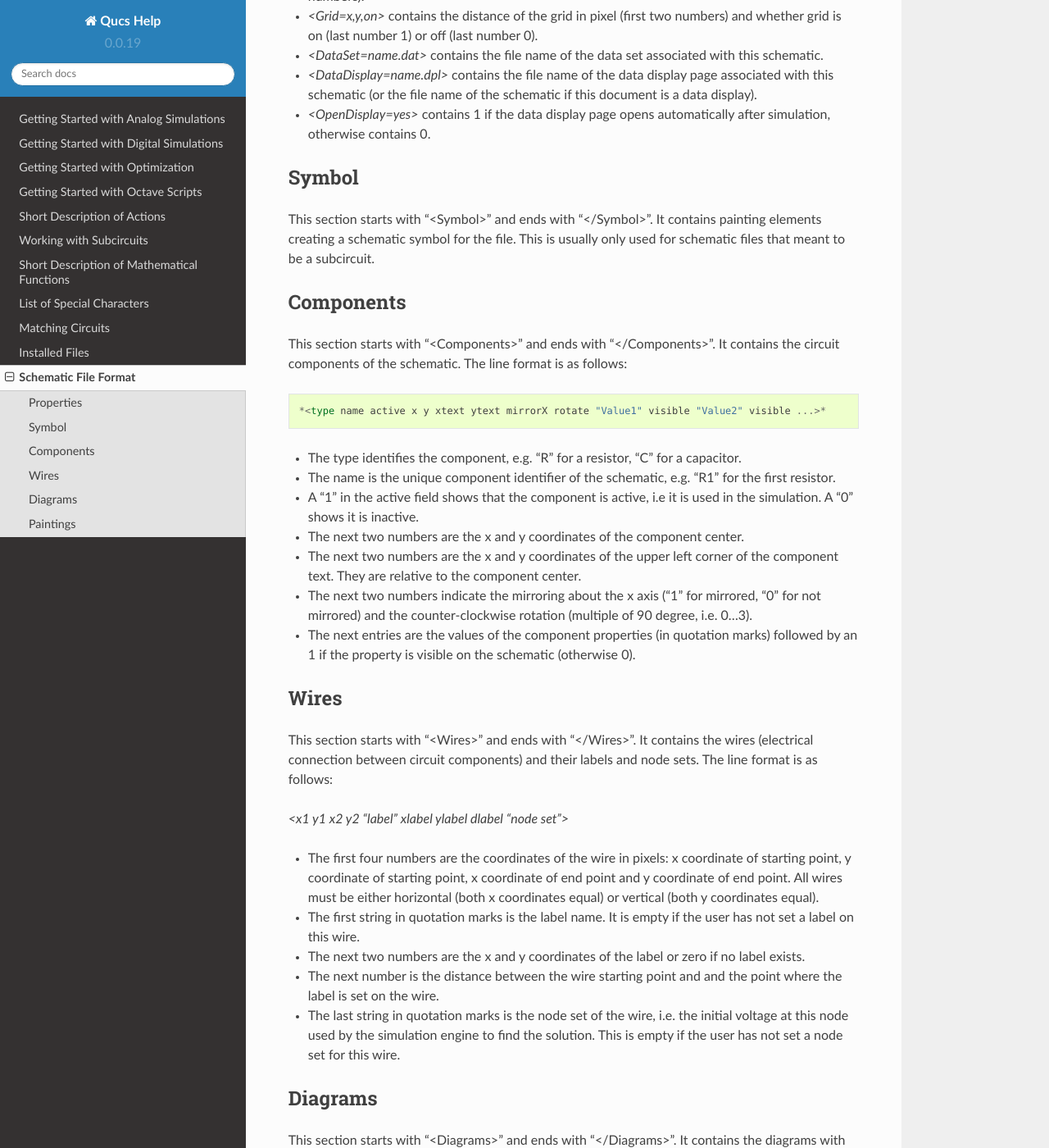
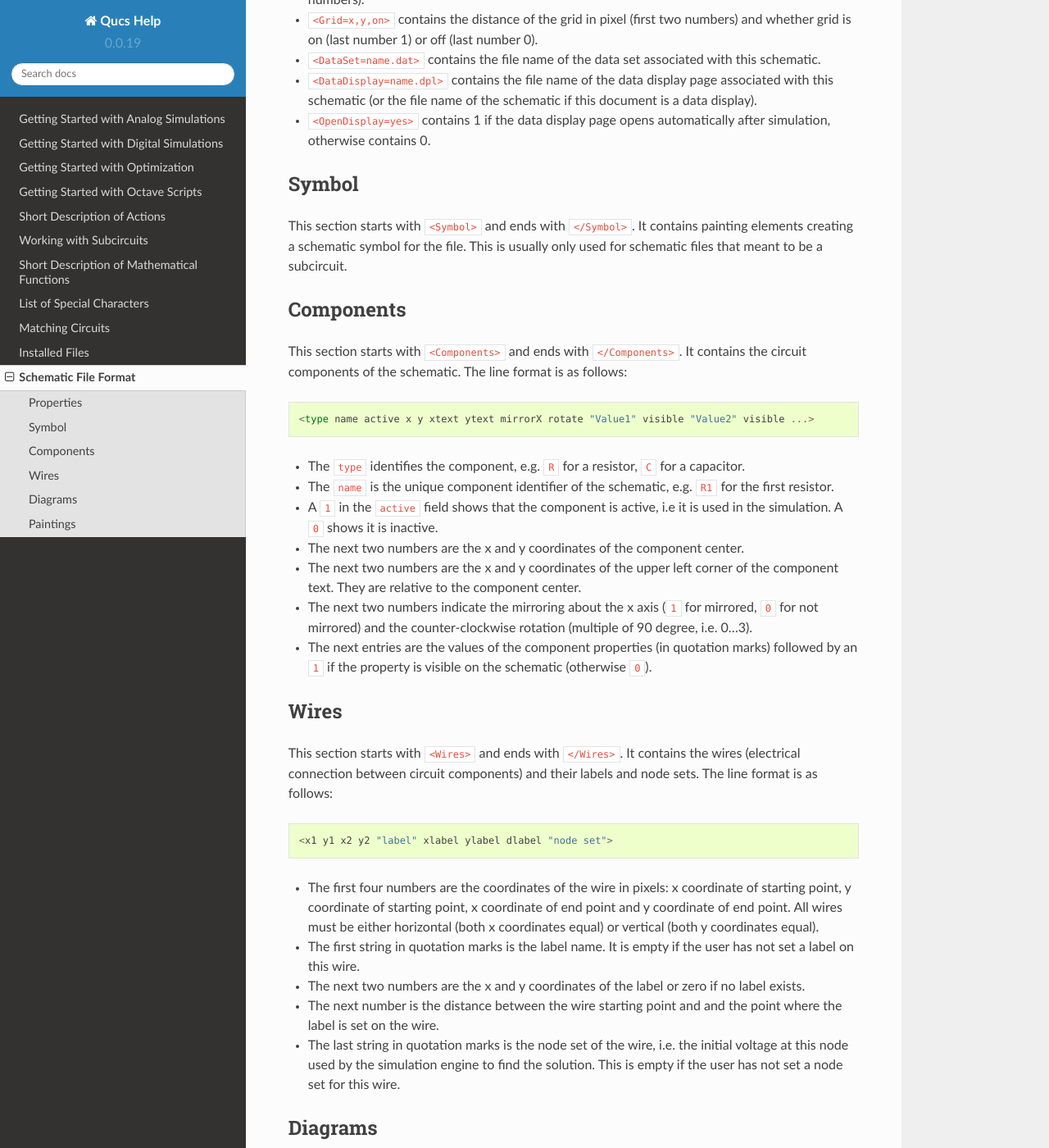
Before and after one commit to Qucs/qucs-help, a Sphinx documentation site: the page built from source/internal.rst, in a window 1280 px wide and 1400 px high, scrolled down 973 px. Shown: the whole window at 82% size. Built offline with Sphinx 7.4.7 and the Read the Docs theme 2.0.0, drawn with Linux system fonts in a browser that asks for light colours; some of the changed text lies outside the part shown.

Commit message:
en: minor fixes on internal

```diff
--- a/source/internal.rst
+++ b/source/internal.rst
@@ -4,8 +4,8 @@ Schematic File Format
 
 
 This document describes the schematic file format of Qucs. This format
-is used for schematics (usually with suffix ".sch") and for data
-displays (usually with suffix ".dpl"). The following text shows a short
+is used for schematics (usually with suffix ``.sch``) and for data
+displays (usually with suffix ``.dpl``). The following text shows a short
 example of a schematic file.
 
 ::
@@ -37,28 +37,28 @@ example of a schematic file.
 
 The file contains several section. Each of it is explained below.
 Every line consists of not more than one information block that starts
-with a less-sign "<" and ends with a greater-sign ">".
+with a less-sign ``<`` and ends with a greater-sign ``>``.
 
 Properties
 ~~~~~~~~~~
 
 
-The first section starts with "<Properties>" and ends with
-"</Properties>". It contains the document properties of the file. Each
+The first section starts with ``<Properties>`` and ends with
+``</Properties>``. It contains the document properties of the file. Each
 line is optional. The following properties are supported:
 
--  *<View=x1,y1,x2,y2,scale,xpos,ypos>* contains pixel position of the
+-  ``<View=x1,y1,x2,y2,scale,xpos,ypos>`` contains pixel position of the
    schematic window in the first four numbers, its current scale and the
    current position of the upper left corner (last two numbers).
--  *<Grid=x,y,on>* contains the distance of the grid in pixel (first two
+-  ``<Grid=x,y,on>`` contains the distance of the grid in pixel (first two
    numbers) and whether grid is on (last number 1) or off (last number
    0).
--  *<DataSet=name.dat>* contains the file name of the data set
+-  ``<DataSet=name.dat>`` contains the file name of the data set
    associated with this schematic.
--  *<DataDisplay=name.dpl>* contains the file name of the data display
+-  ``<DataDisplay=name.dpl>`` contains the file name of the data display
    page associated with this schematic (or the file name of the
    schematic if this document is a data display).
--  *<OpenDisplay=yes>* contains 1 if the data display page opens
+-  ``<OpenDisplay=yes>`` contains 1 if the data display page opens
    automatically after simulation, otherwise contains 0.
 
 
@@ -68,7 +68,7 @@ Symbol
 ~~~~~~
 
 
-This section starts with "<Symbol>" and ends with "</Symbol>". It
+This section starts with ``<Symbol>`` and ends with ``</Symbol>``. It
 contains painting elements creating a schematic symbol for the file.
 This is usually only used for schematic files that meant to be a
 subcircuit.
@@ -77,31 +77,31 @@ Components
 ~~~~~~~~~~
 
 
-This section starts with "<Components>" and ends with "</Components>".
+This section starts with ``<Components>`` and ends with ``</Components>``.
 It contains the circuit components of the schematic. The line format is
 as follows:
 
 ::
 
-  *<type name active x y xtext ytext mirrorX rotate "Value1" visible "Value2" visible ...>*
+  <type name active x y xtext ytext mirrorX rotate "Value1" visible "Value2" visible ...>
 
--  The type identifies the component, e.g. "R" for a resistor, "C" for a
+-  The ``type`` identifies the component, e.g. ``R`` for a resistor, ``C`` for a
    capacitor.
--  The name is the unique component identifier of the schematic, e.g.
-   "R1" for the first resistor.
--  A "1" in the active field shows that the component is active, i.e it
-   is used in the simulation. A "0" shows it is inactive.
+-  The ``name`` is the unique component identifier of the schematic, e.g.
+   ``R1`` for the first resistor.
+-  A ``1`` in the ``active`` field shows that the component is active, i.e it
+   is used in the simulation. A ``0`` shows it is inactive.
 -  The next two numbers are the x and y coordinates of the component
    center.
 -  The next two numbers are the x and y coordinates of the upper left
    corner of the component text. They are relative to the component
    center.
--  The next two numbers indicate the mirroring about the x axis ("1" for
-   mirrored, "0" for not mirrored) and the counter-clockwise rotation
+-  The next two numbers indicate the mirroring about the x axis (``1`` for
+   mirrored, ``0`` for not mirrored) and the counter-clockwise rotation
    (multiple of 90 degree, i.e. 0...3).
 -  The next entries are the values of the component properties (in
-   quotation marks) followed by an 1 if the property is visible on the
-   schematic (otherwise 0).
+   quotation marks) followed by an ``1`` if the property is visible on the
+   schematic (otherwise ``0``).
 
 
 
@@ -110,11 +110,13 @@ Wires
 ~~~~~
 
 
-This section starts with "<Wires>" and ends with "</Wires>". It
+This section starts with ``<Wires>`` and ends with ``</Wires>``. It
 contains the wires (electrical connection between circuit components)
 and their labels and node sets. The line format is as follows:
 
-*<x1 y1 x2 y2 "label" xlabel ylabel dlabel "node set">*
+::
+
+  <x1 y1 x2 y2 "label" xlabel ylabel dlabel "node set">
 
 -  The first four numbers are the coordinates of the wire in pixels: x
    coordinate of starting point, y coordinate of starting point, x
@@ -139,12 +141,15 @@ Diagrams
 ~~~~~~~~
 
 
-This section starts with "<Diagrams>" and ends with "</Diagrams>". It
+This section starts with ``<Diagrams>`` and ends with ``</Diagrams>``. It
 contains the diagrams with their graphs and their markers.
+The line format is as follows (line break not allowed):
 
-*<x y width height grid gridcolor gridstyle log xAutoscale xmin xstep
-xmax yAutoscale ymin ystep ymax zAutoscale zmin zstep zmax xrotate
-yrotate zrotate "xlabel" "ylabel" "zlabel">*
+::
+
+  <x y width height grid gridcolor gridstyle log xAutoscale xmin xstep
+   xmax yAutoscale ymin ystep ymax zAutoscale zmin zstep zmax xrotate
+   yrotate zrotate "xlabel" "ylabel" "zlabel">
 
 -  The first two numbers are x and y coordinate of lower left corner.
 -  The next two numbers are width and height of diagram boundings.
@@ -161,7 +166,7 @@ Paintings
 ~~~~~~~~~
 
 
-This section starts with "<Paintings>" and ends with "</Paintings>".
+This section starts with ``<Paintings>`` and ends with ``</Paintings>``.
 It contains the paintings that are within the schematic.
 
 .. only:: html
```
